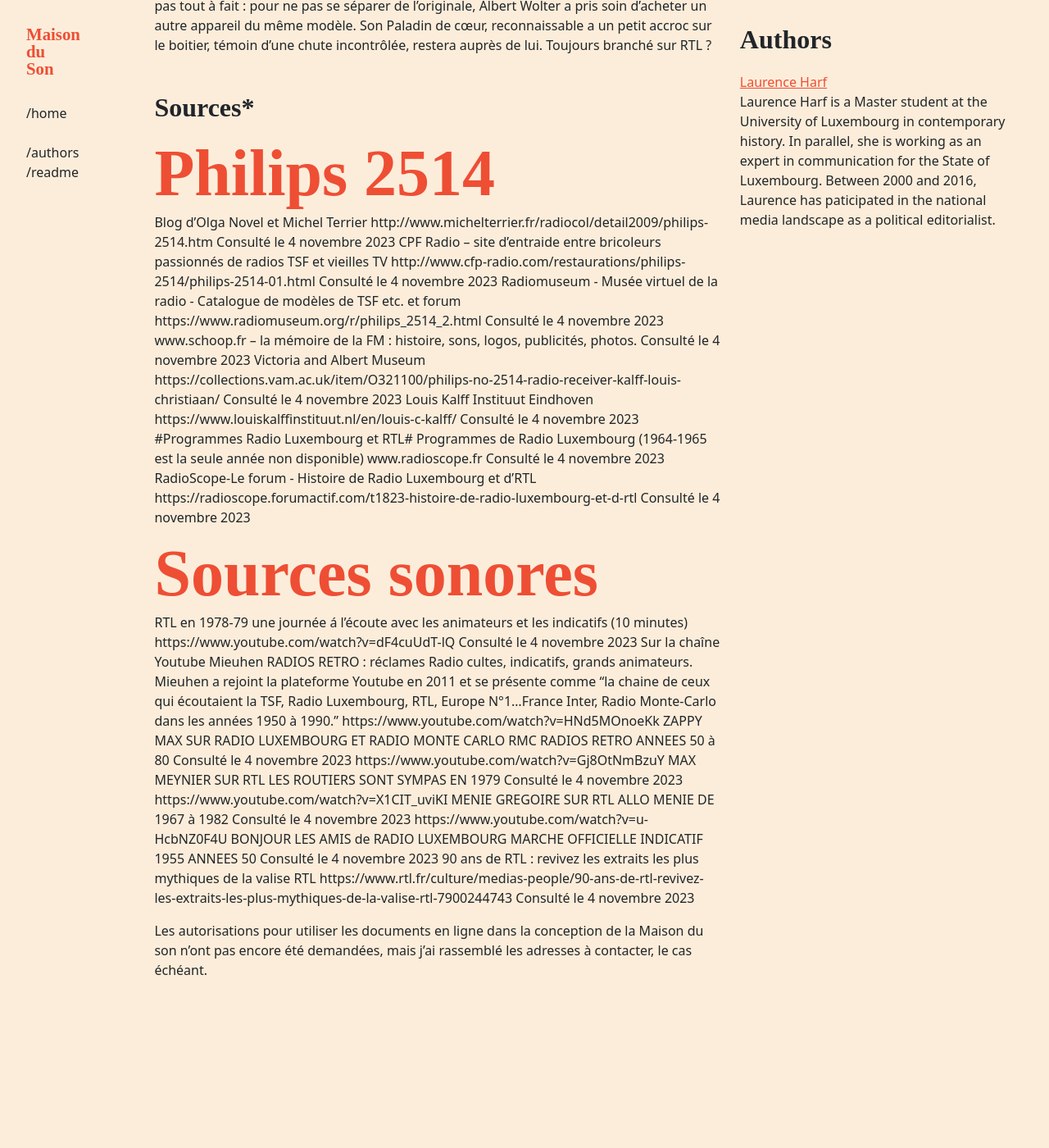
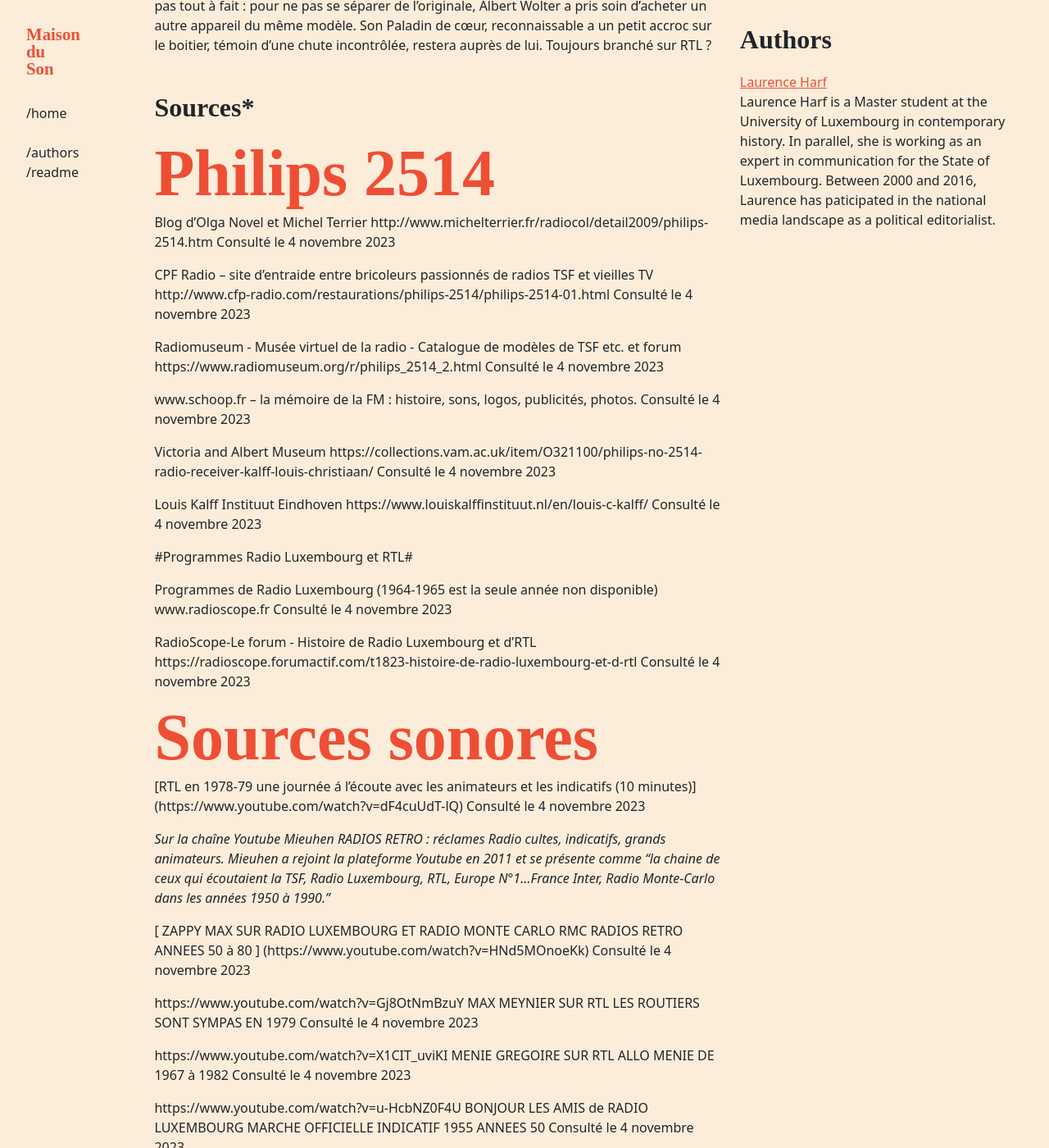
Before and after one commit to C2DH/maison-du-son, a Jekyll site: the page built from _objects/radio-philips-2514-paladin.md, in a window 1280 px wide and 1400 px high, scrolled down 8337 px. Shown: the whole window at 82% size. Built offline with Jekyll 4.4.1, drawn with Linux system fonts in a browser that asks for light colours; some web fonts are replaced; before the commit the page ends 9580 px from its top, so only the background shows below that; some of the changed text lies outside the part shown.

Commit message:
Update radio-philips-2514-paladin.md

```diff
--- a/_objects/radio-philips-2514-paladin.md
+++ b/_objects/radio-philips-2514-paladin.md
@@ -61,20 +61,37 @@
 ## Sources*
 # Philips 2514 #
 Blog d’Olga Novel et Michel Terrier http://www.michelterrier.fr/radiocol/detail2009/philips-2514.htm  Consulté le 4 novembre 2023
+
 CPF Radio – site d’entraide entre bricoleurs passionnés de radios TSF et vieilles TV http://www.cfp-radio.com/restaurations/philips-2514/philips-2514-01.html Consulté le 4 novembre 2023
+
 Radiomuseum - Musée virtuel de la radio - Catalogue de modèles de TSF etc. et forum https://www.radiomuseum.org/r/philips_2514_2.html Consulté le 4 novembre 2023
+
 www.schoop.fr – la mémoire de la FM : histoire, sons, logos, publicités, photos. Consulté le 4 novembre 2023
+
 Victoria and Albert Museum https://collections.vam.ac.uk/item/O321100/philips-no-2514-radio-receiver-kalff-louis-christiaan/ Consulté le 4 novembre 2023
+
 Louis Kalff Instituut Eindhoven https://www.louiskalffinstituut.nl/en/louis-c-kalff/  Consulté le 4 novembre 2023
+
 #Programmes Radio Luxembourg et RTL#
+
 Programmes de Radio Luxembourg (1964-1965 est la seule année non disponible) www.radioscope.fr Consulté le 4 novembre 2023
+
 RadioScope-Le forum - Histoire de Radio Luxembourg et d'RTL https://radioscope.forumactif.com/t1823-histoire-de-radio-luxembourg-et-d-rtl Consulté le 4 novembre 2023
+
 # Sources sonores #
-RTL en 1978-79 une journée á l'écoute avec les animateurs et les indicatifs (10 minutes) https://www.youtube.com/watch?v=dF4cuUdT-lQ Consulté le 4 novembre 2023
-Sur la chaîne Youtube Mieuhen RADIOS RETRO : réclames Radio cultes, indicatifs, grands animateurs. Mieuhen a rejoint la plateforme Youtube en 2011 et se présente comme "la chaine de ceux qui écoutaient la TSF, Radio Luxembourg, RTL, Europe N°1...France Inter, Radio Monte-Carlo dans les années 1950 à 1990."
-https://www.youtube.com/watch?v=HNd5MOnoeKk ZAPPY MAX SUR RADIO LUXEMBOURG ET RADIO MONTE CARLO RMC RADIOS RETRO ANNEES 50 à 80 Consulté le 4 novembre 2023
+
+[RTL en 1978-79 une journée á l'écoute avec les animateurs et les indicatifs (10 minutes)] (https://www.youtube.com/watch?v=dF4cuUdT-lQ) Consulté le 4 novembre 2023
+
+_Sur la chaîne Youtube Mieuhen RADIOS RETRO : réclames Radio cultes, indicatifs, grands animateurs. Mieuhen a rejoint la plateforme Youtube en 2011 et se présente comme "la chaine de ceux qui écoutaient la TSF, Radio Luxembourg, RTL, Europe N°1...France Inter, Radio Monte-Carlo dans les années 1950 à 1990."_
+
+[ ZAPPY MAX SUR RADIO LUXEMBOURG ET RADIO MONTE CARLO RMC RADIOS RETRO ANNEES 50 à 80 ] (https://www.youtube.com/watch?v=HNd5MOnoeKk) Consulté le 4 novembre 2023
+
 https://www.youtube.com/watch?v=Gj8OtNmBzuY MAX MEYNIER SUR RTL LES ROUTIERS SONT SYMPAS EN 1979 Consulté le 4 novembre 2023
+
 https://www.youtube.com/watch?v=X1CIT_uviKI MENIE GREGOIRE SUR RTL ALLO MENIE DE 1967 à 1982 Consulté le 4 novembre 2023
+
 https://www.youtube.com/watch?v=u-HcbNZ0F4U BONJOUR LES AMIS de RADIO LUXEMBOURG MARCHE OFFICIELLE INDICATIF 1955 ANNEES 50 Consulté le 4 novembre 2023
+
 90 ans de RTL : revivez les extraits les plus mythiques de la valise RTL https://www.rtl.fr/culture/medias-people/90-ans-de-rtl-revivez-les-extraits-les-plus-mythiques-de-la-valise-rtl-7900244743 Consulté le 4 novembre 2023
+
 * Les autorisations pour utiliser les documents en ligne dans la conception de la Maison du son n'ont pas encore été demandées, mais j'ai rassemblé les adresses à contacter, le cas échéant.
```
